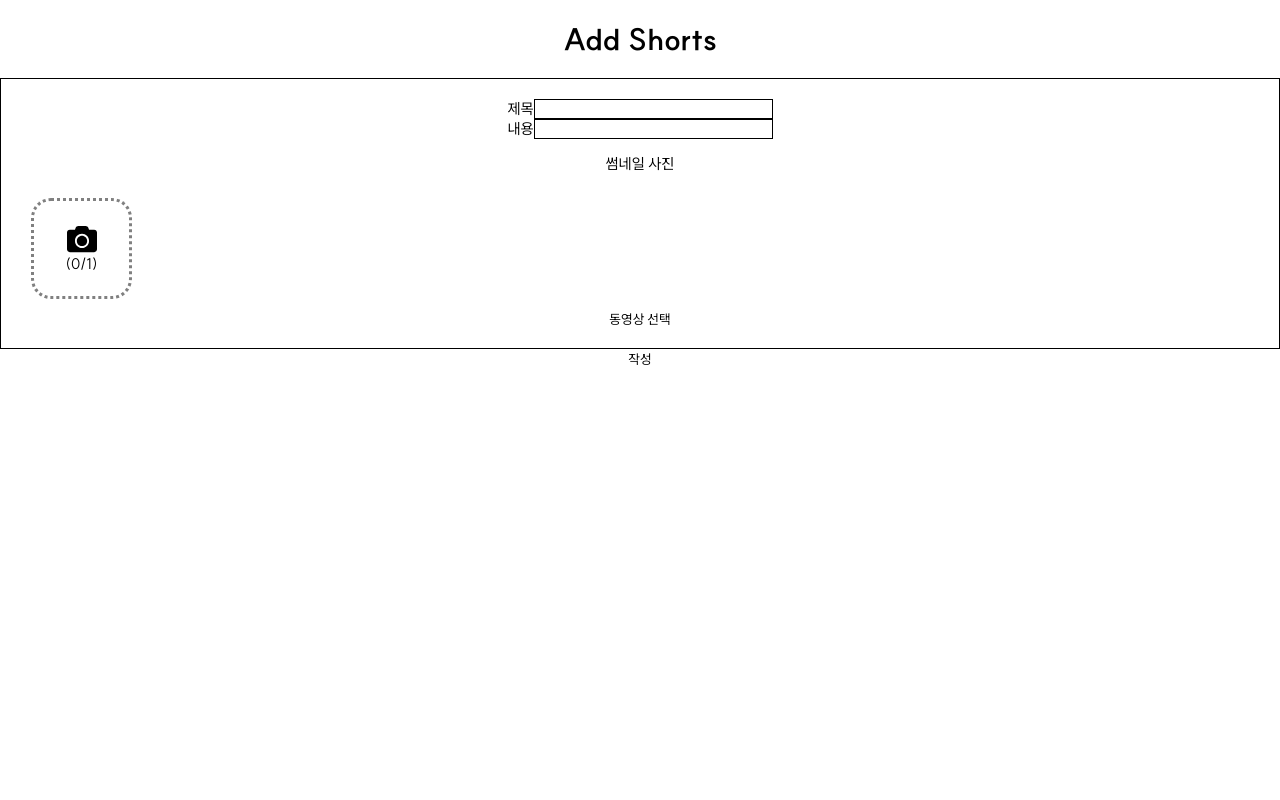
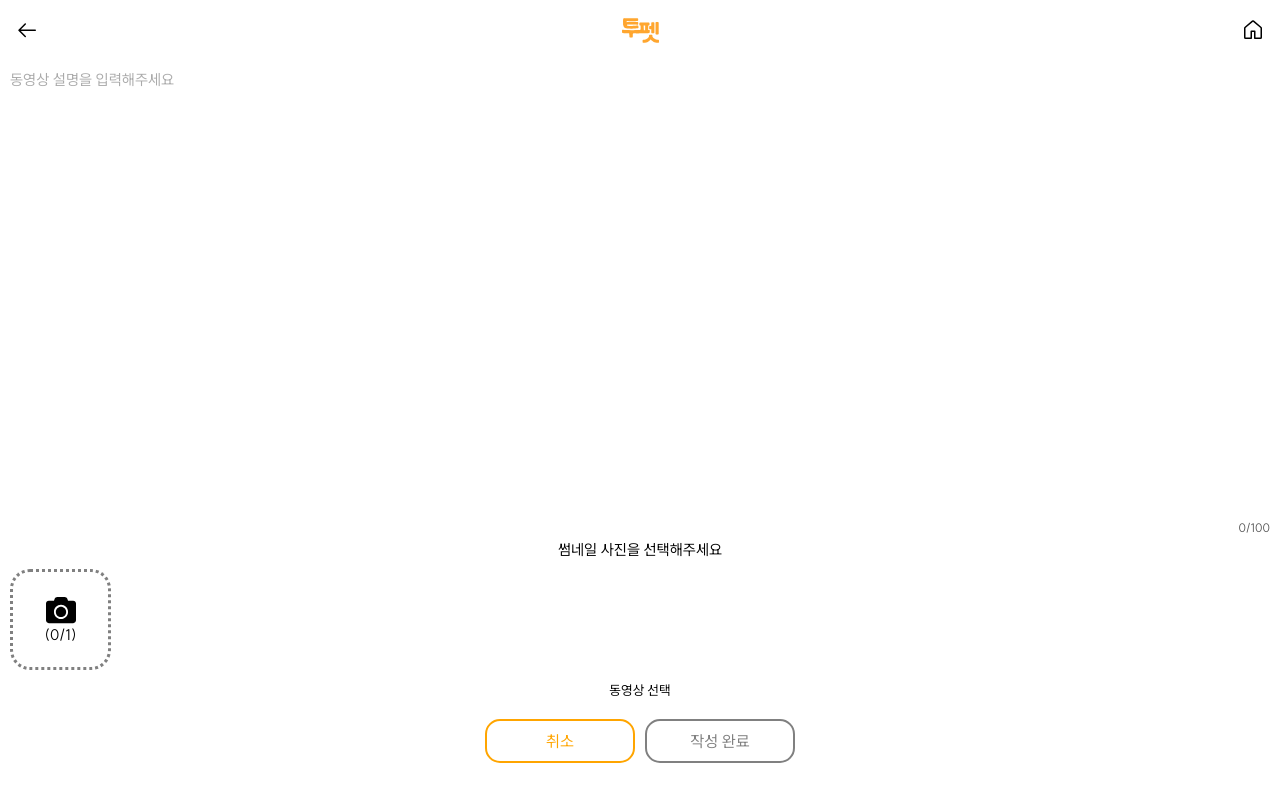
Before and after one commit to WonYunSun/topet-front, a React (Create React App) app in the folder react/: page /addshorts in a window 1280 px wide. Built offline with nearby package versions, Linux system fonts and the light colour scheme.

Commit message:
feat : addshorts

```diff
--- a/react/src/component/Content.js
+++ b/react/src/component/Content.js
@@ -1,18 +1,25 @@
-import React from 'react'
-import '../css/community_write_content.css'
+import React from "react";
+import "../css/community_write_content.css";
 
-const Content = ({value, handleContentTextChange }) => {
+const Content = ({
+  value,
+  handleContentTextChange,
+  maxLength,
+  placeholder,
+}) => {
   return (
-    <div className='contentwrite'>
+    <div className="contentwrite">
       <textarea
-      placeholder="게시글을 입력해주세요"
-      value={value}
-      onChange={handleContentTextChange}
-      maxLength="1499" // 1500자로 설정하면, 영어는 1500자까지만 쳐지는데, 한글은 1501자까지 쳐짐
+        placeholder={placeholder}
+        value={value}
+        onChange={handleContentTextChange}
+        maxLength={maxLength} // 1500자로 설정하면, 영어는 1500자까지만 쳐지는데, 한글은 1501자까지 쳐짐
       ></textarea>
-      <div className='contentcount'>{value.length}/1500</div>
+      <div className="contentcount">
+        {value.length}/{maxLength + 1}
+      </div>
     </div>
-  )
-}
+  );
+};
 
-export default Content
+export default Content;
--- /dev/null
+++ b/react/src/css/addshorts.modules.css
@@ -0,0 +1,3 @@
+.divtext {
+  color: red;
+}
--- a/react/src/css/community_write_content.css
+++ b/react/src/css/community_write_content.css
@@ -1,4 +1,4 @@
-.contentwrite{
+.contentwrite {
   height: 60vh;
   display: flex;
   flex-direction: column;
@@ -11,6 +11,7 @@
   height: calc(60vh - 20px);
   font-size: 15px;
   padding: 10px;
+
   border: none;
   box-sizing: border-box;
   outline: none;
@@ -23,7 +24,7 @@
 }
 
 .contentcount {
-    position:absolute;
+  position: absolute;
   bottom: 5px;
   right: 10px;
   font-size: 12px;
--- a/react/src/css/globalStyle.js
+++ b/react/src/css/globalStyle.js
@@ -35,6 +35,9 @@ body {
 input{
     font-family: "SUIT Variable", sans-serif;
 }
+textarea{
+  font-family: "SUIT Variable", sans-serif;
+}
 select{
     font-family: "SUIT Variable", sans-serif;
     outline:none;
--- a/react/src/page/AddShorts.js
+++ b/react/src/page/AddShorts.js
@@ -1,17 +1,24 @@
 import React, { useState, useRef } from "react";
+import { useNavigate, useLocation } from "react-router-dom";
 import SchedulePhotoSelectArea from "../component/CalendarComp/SchedulePhotoSelectArea";
 import shortsApi from "../api/shortsApi";
+import Content from "../component/Content";
+import TopBar from "../component/TopBar";
+import Button from "../component/ButtonComp/Button";
+import CheckModal from "../component/CheckModal";
+import styles from "../css/addshorts.modules.css";
 
 function AddShorts() {
   const [selectedPhoto, setSelectedPhoto] = useState(null);
   const [selectedVideo, setSelectedVideo] = useState(null);
   const [videoPreviewUrl, setVideoPreviewUrl] = useState("");
 
-  const [title, setTitle] = useState("");
+  // const [title, setTitle] = useState("");
   const [content, setContent] = useState("");
-
+  const [showWriteNullCheckModal, setShowWriteNullCheckModal] = useState(false);
+  const [showWriteCancleModal, setShowWriteCancleModal] = useState(false);
   const fileInputRef = useRef(null);
-
+  const isSubmitDisabled = !videoPreviewUrl || !selectedPhoto;
   const videoSelect = () => {
     fileInputRef.current.click();
   };
@@ -32,9 +39,7 @@ function AddShorts() {
     }
 
     // 처리할 파일이 동영상인 경우
-    const validVideos = files.filter(
-      (file) => file.type.startsWith("video/")
-    );
+    const validVideos = files.filter((file) => file.type.startsWith("video/"));
     if (validVideos.length > 0) {
       const videoFile = validVideos[0];
       setSelectedVideo(videoFile);
@@ -53,48 +58,59 @@ function AddShorts() {
     setSelectedVideo(null);
     setVideoPreviewUrl(""); // 비디오 미리보기 URL 초기화
   };
-
-  const titleChange = (e) => {
-    const tempTitle = e.target.value || '';
-    setTitle(tempTitle);
+  const handleShowNullCheckModal = () => {
+    setShowWriteNullCheckModal(true);
   };
-
+  const handleShowCheckModal = () => {
+    setShowWriteCancleModal(true);
+  };
+  const navigate = useNavigate();
+  const handleWriteCancleModal = () => {
+    setShowWriteCancleModal(false);
+    navigate(-1);
+  };
+  const handleCloseCancleModal = () => {
+    setShowWriteCancleModal(false);
+  };
+  const handleNullCheckModal = () => {
+    setShowWriteNullCheckModal(false);
+  };
+  // const titleChange = (e) => {
+  //   const tempTitle = e.target.value || "";
+  //   setTitle(tempTitle);
+  // };
 
   const contentChange = (e) => {
-  const tempContent = e.target.value || '';
+    const tempContent = e.target.value || "";
     setContent(tempContent);
   };
 
   const submitShorts = () => {
     const formData = new FormData();
-  formData.append("title", title);
+    // formData.append("title", title);
     formData.append("content", content);
     formData.append("thumbnailPhoto", selectedPhoto);
     formData.append("video", selectedVideo);
 
     const resp = shortsApi.postShorts(formData);
-  if(resp.status == 200){
-
-  }else{
-
+    if (resp.status === 200) {
+    } else {
     }
-
-
-}
-
+  };
 
   return (
     <>
-      <h1>Add Shorts</h1>
-      <div style={{ border: "1px solid black", padding: "20px" }}>
-      <div><label>제목<input onChange={titleChange} style={{border:"1px solid black"}} type="text"/></label></div>
-      <div><label>내용<input onChange={contentChange} style={{border:"1px solid black"}} type="text"/></label></div>
+      <TopBar />
+      <div>
+        {/* <div><label>제목<input onChange={titleChange} style={{border:"1px solid black"}} type="text"/></label></div>   */}
 
-
-
-
-
-        <p>썸네일 사진</p>
+        <Content
+          value={content}
+          handleContentTextChange={contentChange}
+          maxLength={99}
+          placeholder={"동영상 설명을 입력해주세요"}
+        />
+        <div className={styles.divtext}>썸네일 사진을 선택해주세요</div>
         {/* SchedulePhotoSelectArea 컴포넌트가 실제로 어떻게 동작하는지에 따라 수정 필요 */}
         <SchedulePhotoSelectArea
           selectedPhoto={selectedPhoto}
@@ -108,15 +124,17 @@ const submitShorts = () => {
           onChange={handleFileChange}
           accept="video/*" // 이미지와 비디오 파일 모두 허용
           multiple
-          style={{ display: 'none' }}
+          style={{ display: "none" }}
         />
 
-        {(selectedVideo == null )?
-        <button onClick={videoSelect}>동영상 선택</button> : <div></div>
-}
+        {selectedVideo == null ? (
+          <button onClick={videoSelect}>동영상 선택</button>
+        ) : (
+          <div></div>
+        )}
         {selectedVideo && (
           <div>
-            <h2>동영상 미리보기</h2>
+            <div>동영상 미리보기</div>
             <video width="400" controls>
               <source src={videoPreviewUrl} type={selectedVideo.type} />
               Your browser does not support the video tag.
@@ -125,7 +143,31 @@ const submitShorts = () => {
           </div>
         )}
       </div>
-      <button onClick={submitShorts}>작성</button>
+      <div>
+        <Button text={"취소"} btnstyle="white" onClick={handleShowCheckModal} />
+        <Button
+          text={"작성 완료"}
+          // text={edit ? "수정 완료" : "작성 완료"}
+          btnstyle={isSubmitDisabled ? "white_disabled" : "white"}
+          onClick={isSubmitDisabled ? handleShowNullCheckModal : submitShorts}
+        />
+      </div>
+      {showWriteCancleModal && (
+        <CheckModal
+          Content="게시물 작성을 취소하시겠어요?"
+          CancleBtnContent="작성 취소"
+          ContinueBtnContent="계속 작성"
+          onClose={handleWriteCancleModal}
+          onContinue={handleCloseCancleModal}
+        />
+      )}
+      {showWriteNullCheckModal && (
+        <CheckModal
+          Content="썸네일 및 동영상은 필수 항목입니다."
+          onClose={handleNullCheckModal}
+          oneBtn={true}
+        />
+      )}
     </>
   );
 }
--- a/react/src/page/Home.js
+++ b/react/src/page/Home.js
@@ -51,7 +51,8 @@ const Home = () => {
 
   // 스케쥴 더미데이터. 사실 오늘 날짜의 스케쥴만 가져오면 됨
   const [schedules, setSchedule] = useState([]);
-
+  const defaultProfileImage =
+    "https://images.unsplash.com/photo-1722031489919-100378463cfc?q=80&w=1285&auto=format&fit=crop&ixlib=rb-4.0.3&ixid=M3wxMjA3fDB8MHxwaG90by1wYWdlfHx8fGVufDB8fHx8fA%3D%3D";
   useEffect(() => {
     try {
       getHome();
@@ -263,7 +264,7 @@ const Home = () => {
   dispatch(updateSelectedPet(selectedPet));
 
   console.log("home출력 reduxMember : ", reduxMember);
-  console.log(Animal.profileSrc);
+  // console.log(Animal.profileSrc);
   if (!isLoaded) {
     return <div>Loading...</div>;
   }
@@ -287,6 +288,7 @@ const Home = () => {
           show={showBottomSheet}
           onClose={handleCloseBottomSheet}
           type={bottomSheetType}
+          ㅁ
           initialTags={[]}
           setSelectedPet={setSelectedPet}
         />
@@ -302,10 +304,6 @@ const Home = () => {
                       <div className={styles.infoRow}>
                         <div className={styles.photo}>
                           <img src={Animal.profileSrc} alt="프로필" />
-
-                          {/* <img */}
-                            {/* // source={require(`${Animal.profileSrc}`).default} */}
-                          {/* /> */}
                         </div>
                         <div className={styles.animalinfoWrap}>
                           <div className={styles.name}>
--- a/react/src/page/ShortsDetail.js
+++ b/react/src/page/ShortsDetail.js
@@ -30,15 +30,9 @@ function ShortsDetail() {
     const debouncedHandleWheel = debounce(handleWheel, 200); // 200ms 지연
     const debouncedHandleTouchMove = debounce(handleTouchMove, 200);
 
-    useEffect(() => {
-        window.scrollTo(0, 0);
-        window.addEventListener('scroll', handleScroll);
-        return () => {
-            window.removeEventListener('scroll', handleScroll); // Clean up
-        };
-    }, [
-
-    ]);
+    window.addEventListener("wheel", debouncedHandleWheel);
+    window.addEventListener("touchstart", handleTouchStart);
+    window.addEventListener("touchmove", debouncedHandleTouchMove);
 
     return () => {
       window.removeEventListener("wheel", debouncedHandleWheel);
```
Also changed, not shown: react/src/page/communityWrite.js (+28 -16 lines). Lines whose indentation alone changed are shown as unchanged.
